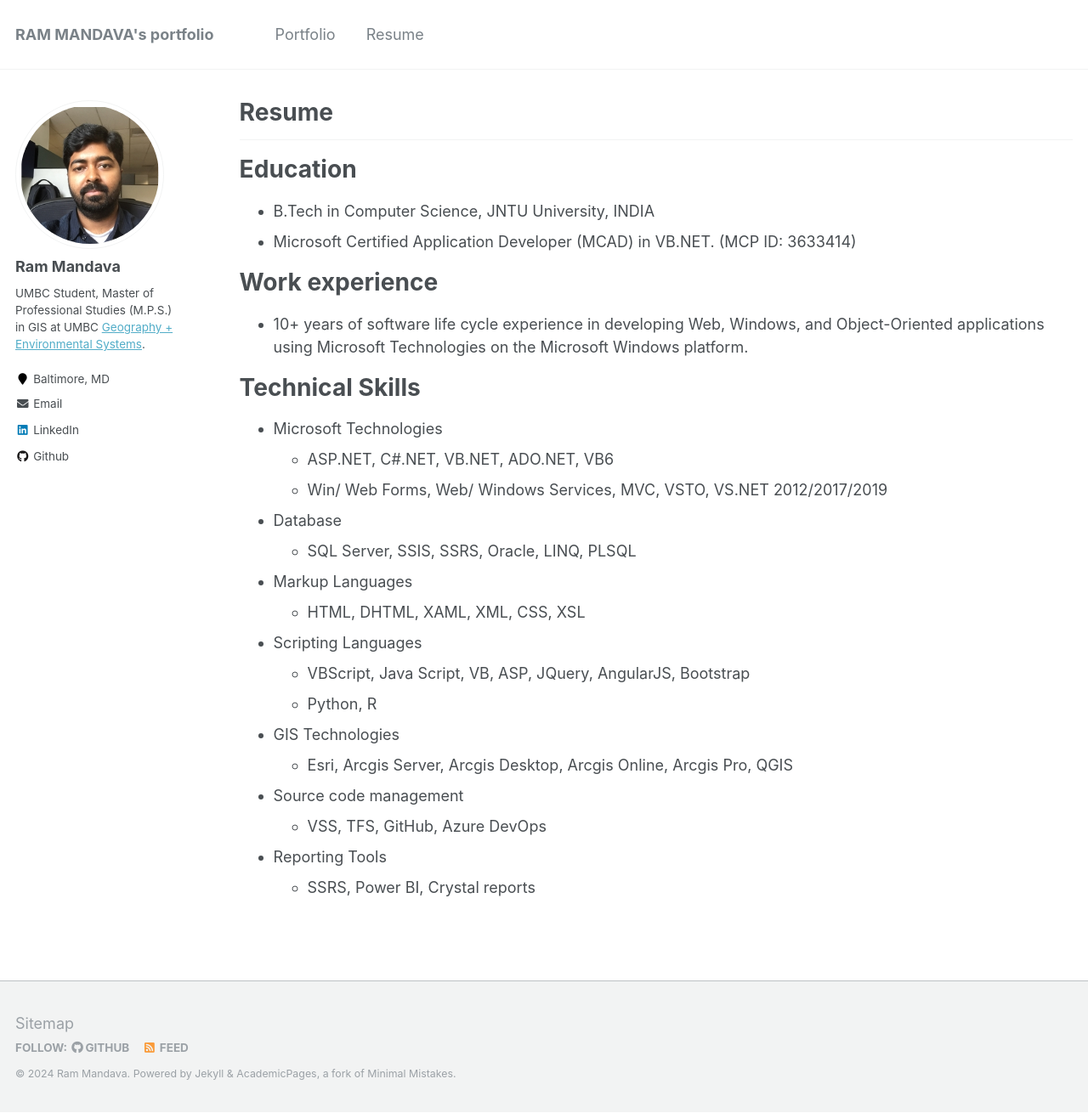
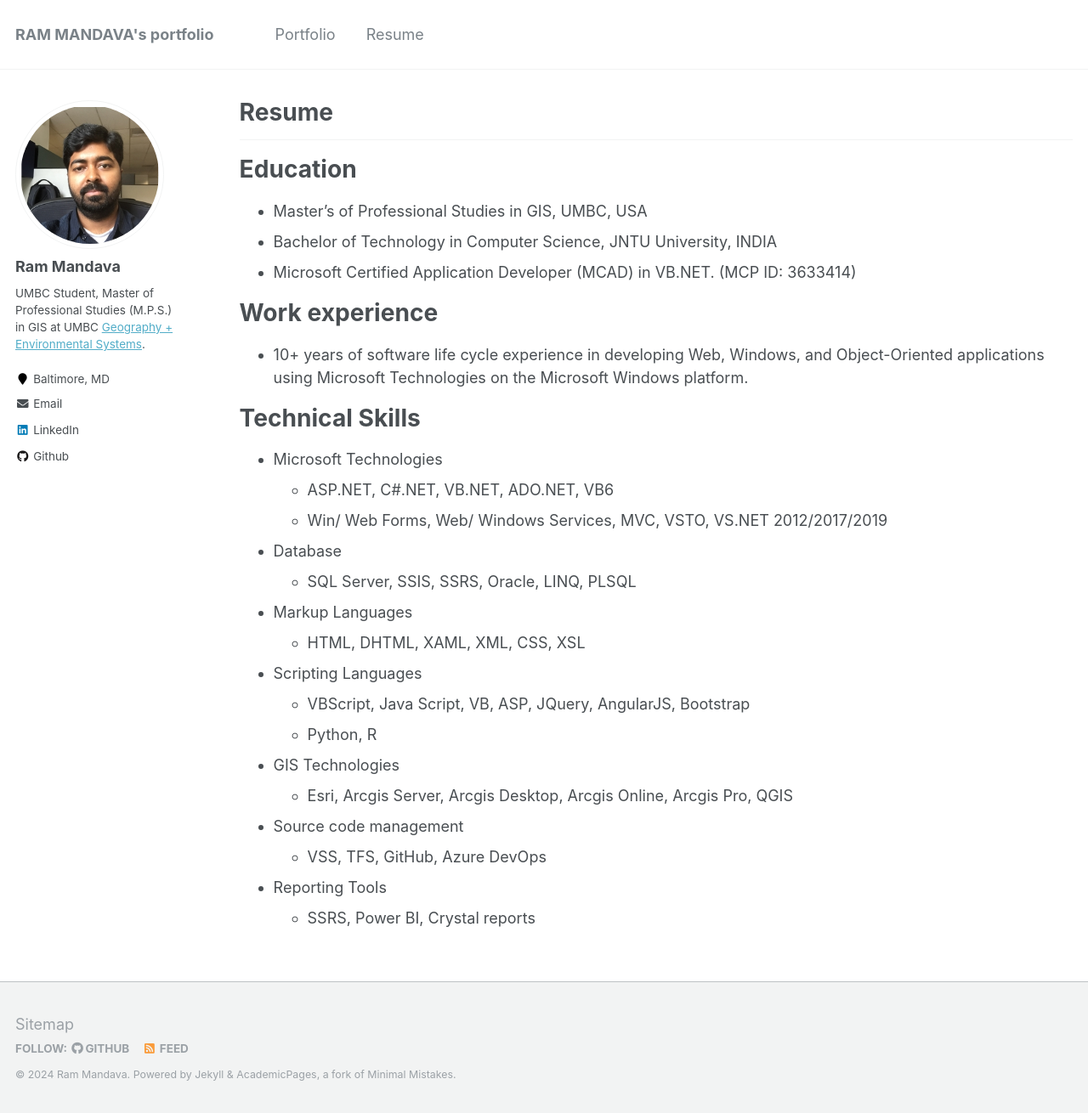
Before and after one commit to mandavaram/mandavaram.github.io, a Jekyll site: the page built from _pages/Resume.md, in a window 1280 px wide and 1310 px high. Shown: the whole window at 85% size. Built offline with Jekyll 4.4.1, drawn with Linux system fonts in a browser that asks for light colours.

Commit message:
Update Resume.md

```diff
--- a/_pages/Resume.md
+++ b/_pages/Resume.md
@@ -12,7 +12,8 @@
 
 Education
 ======
-* B.Tech in Computer Science, JNTU University, INDIA
+* Master's of Professional Studies in GIS, UMBC, USA
+* Bachelor of Technology in Computer Science, JNTU University, INDIA
 * Microsoft Certified Application Developer (MCAD) in VB.NET.    (MCP ID: 3633414)
 
 Work experience
```
